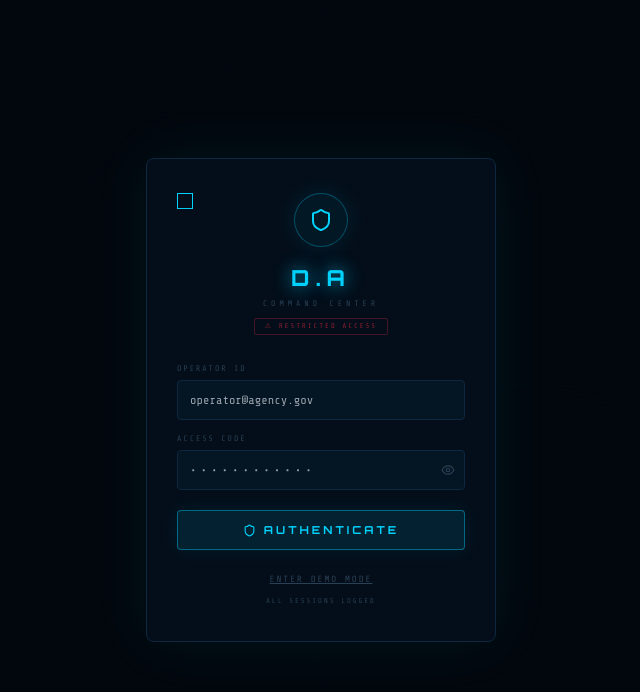
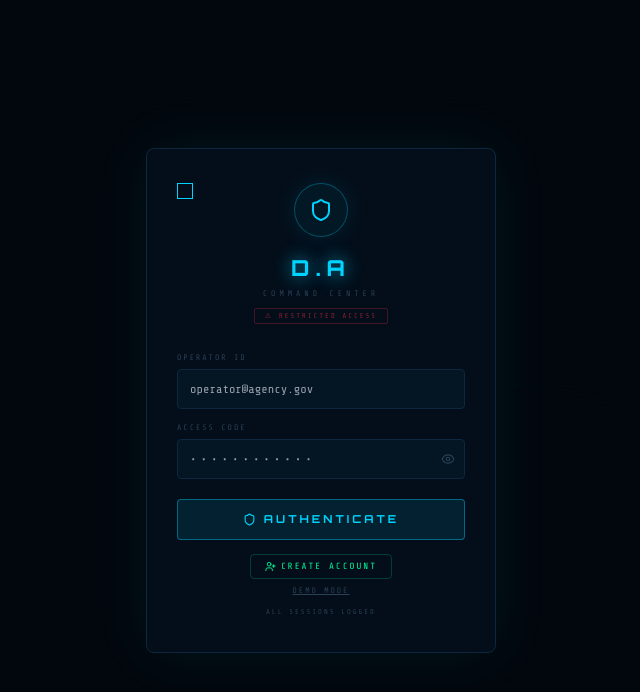
Before and after one commit to MonarCat/da-admin, a React (Vite) app: page / in a window 1280 px wide. Shown: the top 692 px of the page, without its empty margins (319-959 px from the left). Built offline with nearby package versions, Linux system fonts and the light colour scheme; no server answers.

Commit message:
Add signup functionality to Login component

```diff
--- a/src/pages/Login.jsx
+++ b/src/pages/Login.jsx
@@ -1,7 +1,7 @@
 import React, { useState } from 'react'
-import { Shield, Eye, EyeOff, Loader } from 'lucide-react'
+import { Shield, Eye, EyeOff, Loader, UserPlus } from 'lucide-react'
 
-export default function Login({ onLogin, onDemo }) {
+export default function Login({ onLogin, onDemo, onSignUp }) {
   const [email, setEmail]   = useState('')
   const [pw, setPw]         = useState('')
   const [show, setShow]     = useState(false)
@@ -17,8 +17,8 @@ export default function Login({ onLogin, onDemo }) {
 
   const inp = {
     background: 'rgba(0,212,255,0.04)', border: '1px solid var(--border2)',
-    borderRadius: '4px', padding: '10px 12px', color: 'var(--text)',
-    fontFamily: "'Share Tech Mono',monospace", fontSize: '12px',
+    borderRadius: 4, padding: '10px 12px', color: 'var(--text)',
+    fontFamily: "'Share Tech Mono',monospace", fontSize: 12,
     outline: 'none', width: '100%', transition: 'border-color 0.2s',
   }
 
@@ -27,73 +27,67 @@ export default function Login({ onLogin, onDemo }) {
       className="grid-bg scanlines">
 
       {[200,400,600,800].map((s,i) => (
-        <div key={i} style={{
-          position:'absolute', top:'50%', left:'50%', transform:'translate(-50%,-50%)',
-          width:`${s}px`, height:`${s}px`, borderRadius:'50%',
-          border:'1px solid rgba(0,212,255,0.04)',
-          animation:`ripple ${3+i}s ease-out infinite`, animationDelay:`${i*0.8}s`,
-          pointerEvents:'none',
-        }} />
+        <div key={i} style={{ position:'absolute', top:'50%', left:'50%', transform:'translate(-50%,-50%)', width:`${s}px`, height:`${s}px`, borderRadius:'50%', border:'1px solid rgba(0,212,255,0.04)', animation:`ripple ${3+i}s ease-out infinite`, animationDelay:`${i*0.8}s`, pointerEvents:'none' }} />
       ))}
 
-      <div style={{ width:'350px', background:'var(--panel)', border:'1px solid var(--border2)', borderRadius:'8px', padding:'34px 30px', position:'relative', zIndex:10, boxShadow:'0 0 60px rgba(0,212,255,0.07)' }} className="a-fade">
+      <div style={{ width:350, background:'var(--panel)', border:'1px solid var(--border2)', borderRadius:8, padding:'34px 30px', position:'relative', zIndex:10, boxShadow:'0 0 60px rgba(0,212,255,0.07)' }} className="a-fade">
 
-        {/* Corner brackets */}
         {[{t:0,l:0},{t:0,r:0},{b:0,l:0},{b:0,r:0}].map((s,i)=>(
-          <div key={i} style={{ position:'absolute', width:'16px', height:'16px', ...s,
-            borderTop: s.t===0?'1px solid var(--accent)':undefined,
-            borderBottom: s.b===0?'1px solid var(--accent)':undefined,
-            borderLeft: s.l===0?'1px solid var(--accent)':undefined,
-            borderRight: s.r===0?'1px solid var(--accent)':undefined,
+          <div key={i} style={{ position:'absolute', width:16, height:16, ...s,
+            borderTop:s.t===0?'1px solid var(--accent)':undefined,
+            borderBottom:s.b===0?'1px solid var(--accent)':undefined,
+            borderLeft:s.l===0?'1px solid var(--accent)':undefined,
+            borderRight:s.r===0?'1px solid var(--accent)':undefined,
           }}/>
         ))}
 
-        <div style={{ textAlign:'center', marginBottom:'28px' }}>
-          <div style={{ width:'54px', height:'54px', borderRadius:'50%', border:'1px solid rgba(0,212,255,0.3)', background:'rgba(0,212,255,0.05)', display:'flex', alignItems:'center', justifyContent:'center', margin:'0 auto 14px', boxShadow:'0 0 24px rgba(0,212,255,0.1)' }}>
+        <div style={{ textAlign:'center', marginBottom:28 }}>
+          <div style={{ width:54, height:54, borderRadius:'50%', border:'1px solid rgba(0,212,255,0.3)', background:'rgba(0,212,255,0.05)', display:'flex', alignItems:'center', justifyContent:'center', margin:'0 auto 14px', boxShadow:'0 0 24px rgba(0,212,255,0.1)' }}>
             <Shield size={24} style={{ color:'var(--accent)' }} />
           </div>
-          <div style={{ fontFamily:"'Orbitron',sans-serif", fontSize:'22px', fontWeight:800, letterSpacing:'6px', color:'var(--accent)' }} className="a-glow">D.A</div>
-          <div style={{ fontFamily:"'Share Tech Mono',monospace", fontSize:'8px', letterSpacing:'4px', color:'var(--tdim)', marginTop:'4px' }}>COMMAND CENTER</div>
-          <div style={{ marginTop:'8px', display:'inline-block', padding:'2px 10px', border:'1px solid rgba(255,45,68,0.25)', borderRadius:'2px', fontFamily:"'Share Tech Mono',monospace", fontSize:'7px', letterSpacing:'2px', color:'rgba(255,45,68,0.55)' }}>⚠ RESTRICTED ACCESS</div>
+          <div style={{ fontFamily:"'Orbitron',sans-serif", fontSize:22, fontWeight:800, letterSpacing:6, color:'var(--accent)' }} className="a-glow">D.A</div>
+          <div style={{ fontFamily:"'Share Tech Mono',monospace", fontSize:8, letterSpacing:4, color:'var(--tdim)', marginTop:4 }}>COMMAND CENTER</div>
+          <div style={{ marginTop:8, display:'inline-block', padding:'2px 10px', border:'1px solid rgba(255,45,68,0.25)', borderRadius:2, fontFamily:"'Share Tech Mono',monospace", fontSize:7, letterSpacing:2, color:'rgba(255,45,68,0.55)' }}>⚠ RESTRICTED ACCESS</div>
         </div>
 
         <form onSubmit={submit}>
-          <div style={{ marginBottom:'13px' }}>
-            <div style={{ fontFamily:"'Share Tech Mono',monospace", fontSize:'8px', letterSpacing:'2px', color:'var(--tdim)', marginBottom:'5px' }}>OPERATOR ID</div>
+          <div style={{ marginBottom:13 }}>
+            <div style={{ fontFamily:"'Share Tech Mono',monospace", fontSize:8, letterSpacing:2, color:'var(--tdim)', marginBottom:5 }}>OPERATOR ID</div>
             <input type="email" value={email} onChange={e=>setEmail(e.target.value)} placeholder="operator@agency.gov" required style={inp}
-              onFocus={e=>e.target.style.borderColor='var(--accent)'}
-              onBlur={e=>e.target.style.borderColor='var(--border2)'} />
+              onFocus={e=>e.target.style.borderColor='var(--accent)'} onBlur={e=>e.target.style.borderColor='var(--border2)'} />
           </div>
 
-          <div style={{ marginBottom:'20px' }}>
-            <div style={{ fontFamily:"'Share Tech Mono',monospace", fontSize:'8px', letterSpacing:'2px', color:'var(--tdim)', marginBottom:'5px' }}>ACCESS CODE</div>
+          <div style={{ marginBottom:20 }}>
+            <div style={{ fontFamily:"'Share Tech Mono',monospace", fontSize:8, letterSpacing:2, color:'var(--tdim)', marginBottom:5 }}>ACCESS CODE</div>
             <div style={{ position:'relative' }}>
               <input type={show?'text':'password'} value={pw} onChange={e=>setPw(e.target.value)} placeholder="••••••••••••" required
-                style={{ ...inp, paddingRight:'36px', letterSpacing:'4px' }}
-                onFocus={e=>e.target.style.borderColor='var(--accent)'}
-                onBlur={e=>e.target.style.borderColor='var(--border2)'} />
-              <button type="button" onClick={()=>setShow(!show)} style={{ position:'absolute', right:'10px', top:'50%', transform:'translateY(-50%)', background:'none', border:'none', color:'var(--tdim)' }}>
-                {show ? <EyeOff size={14}/> : <Eye size={14}/>}
+                style={{ ...inp, paddingRight:36, letterSpacing:4 }}
+                onFocus={e=>e.target.style.borderColor='var(--accent)'} onBlur={e=>e.target.style.borderColor='var(--border2)'} />
+              <button type="button" onClick={()=>setShow(!show)} style={{ position:'absolute', right:10, top:'50%', transform:'translateY(-50%)', background:'none', border:'none', color:'var(--tdim)' }}>
+                {show?<EyeOff size={14}/>:<Eye size={14}/>}
               </button>
             </div>
           </div>
 
           {err && (
-            <div style={{ marginBottom:'14px', padding:'8px 12px', background:'var(--rdim)', border:'1px solid rgba(255,45,68,0.35)', borderRadius:'4px', fontSize:'10px', color:'var(--red)', fontFamily:"'Exo 2',sans-serif" }} className="a-down">⚠ {err}</div>
+            <div style={{ marginBottom:14, padding:'8px 12px', background:'var(--rdim)', border:'1px solid rgba(255,45,68,0.35)', borderRadius:4, fontSize:10, color:'var(--red)' }} className="a-down">⚠ {err}</div>
           )}
 
-          <button type="submit" disabled={busy} style={{ width:'100%', padding:'11px', background:busy?'rgba(0,212,255,0.04)':'rgba(0,212,255,0.1)', border:'1px solid rgba(0,212,255,0.4)', borderRadius:'4px', color:'var(--accent)', fontFamily:"'Orbitron',sans-serif", fontSize:'11px', letterSpacing:'3px', fontWeight:700, display:'flex', alignItems:'center', justifyContent:'center', gap:'8px', transition:'all 0.18s', boxShadow:'0 0 20px rgba(0,212,255,0.08)' }}>
-            {busy ? <Loader size={13} className="a-spin"/> : <Shield size={13}/>}
-            {busy ? 'AUTHENTICATING...' : 'AUTHENTICATE'}
+          <button type="submit" disabled={busy} style={{ width:'100%', padding:11, background:busy?'rgba(0,212,255,0.04)':'rgba(0,212,255,0.1)', border:'1px solid rgba(0,212,255,0.4)', borderRadius:4, color:'var(--accent)', fontFamily:"'Orbitron',sans-serif", fontSize:11, letterSpacing:3, fontWeight:700, display:'flex', alignItems:'center', justifyContent:'center', gap:8, transition:'all 0.18s' }}>
+            {busy?<Loader size={13} className="a-spin"/>:<Shield size={13}/>}
+            {busy?'AUTHENTICATING...':'AUTHENTICATE'}
           </button>
         </form>
 
-        <div style={{ textAlign:'center', marginTop:'14px' }}>
-          <button onClick={onDemo} style={{ background:'transparent', border:'none', color:'var(--tdim)', fontSize:'9px', fontFamily:"'Share Tech Mono',monospace", letterSpacing:'2px', textDecoration:'underline' }}>
-            ENTER DEMO MODE
+        <div style={{ display:'flex', flexDirection:'column', alignItems:'center', gap:6, marginTop:14 }}>
+          <button onClick={onSignUp} style={{ background:'transparent', border:'1px solid rgba(0,255,157,0.2)', borderRadius:4, padding:'5px 14px', color:'var(--green)', fontSize:9, fontFamily:"'Share Tech Mono',monospace", letterSpacing:2, display:'flex', alignItems:'center', gap:5 }}>
+            <UserPlus size={11}/> CREATE ACCOUNT
+          </button>
+          <button onClick={onDemo} style={{ background:'transparent', border:'none', color:'var(--tdim)', fontSize:8, fontFamily:"'Share Tech Mono',monospace", letterSpacing:2, textDecoration:'underline' }}>
+            DEMO MODE
           </button>
         </div>
-        <div style={{ textAlign:'center', marginTop:'8px', fontFamily:"'Share Tech Mono',monospace", fontSize:'7px', letterSpacing:'2px', color:'var(--tdim)' }}>ALL SESSIONS LOGGED</div>
+        <div style={{ textAlign:'center', marginTop:10, fontFamily:"'Share Tech Mono',monospace", fontSize:7, letterSpacing:2, color:'var(--tdim)' }}>ALL SESSIONS LOGGED</div>
       </div>
     </div>
   )
```
